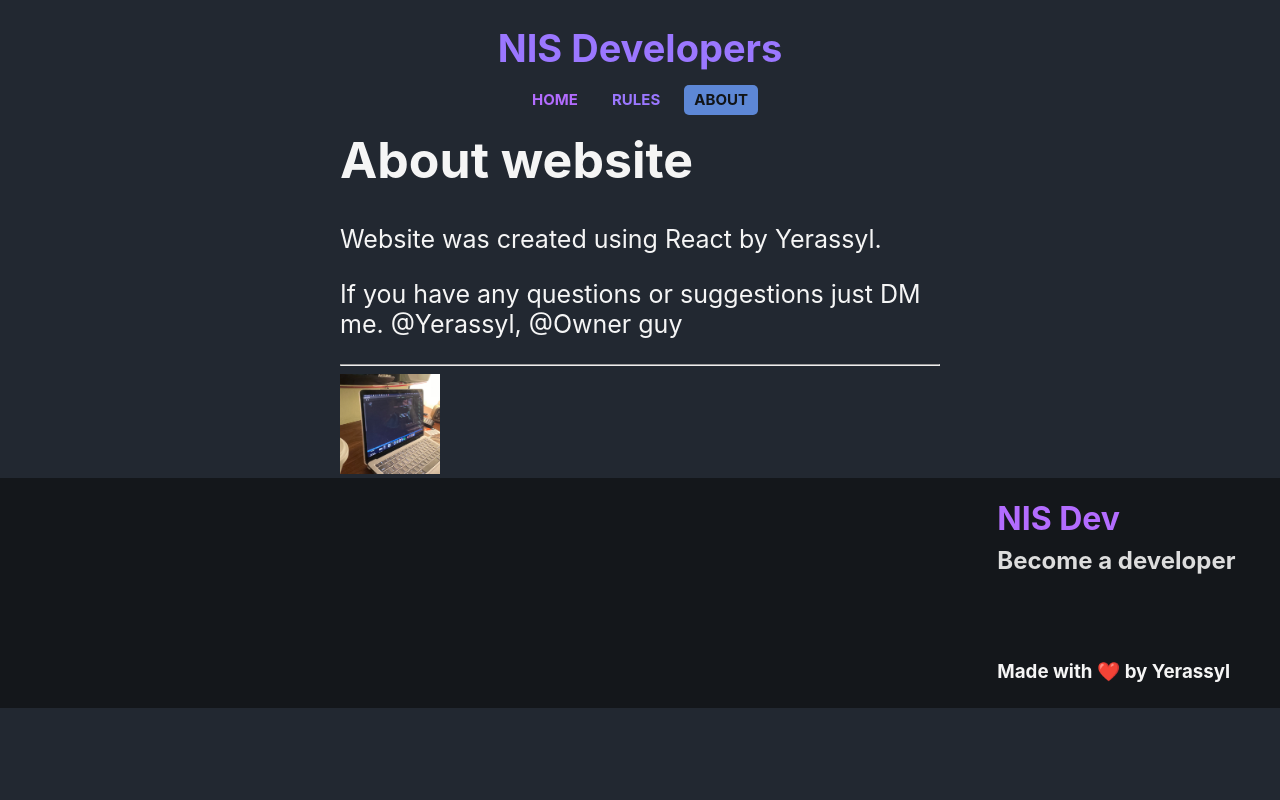
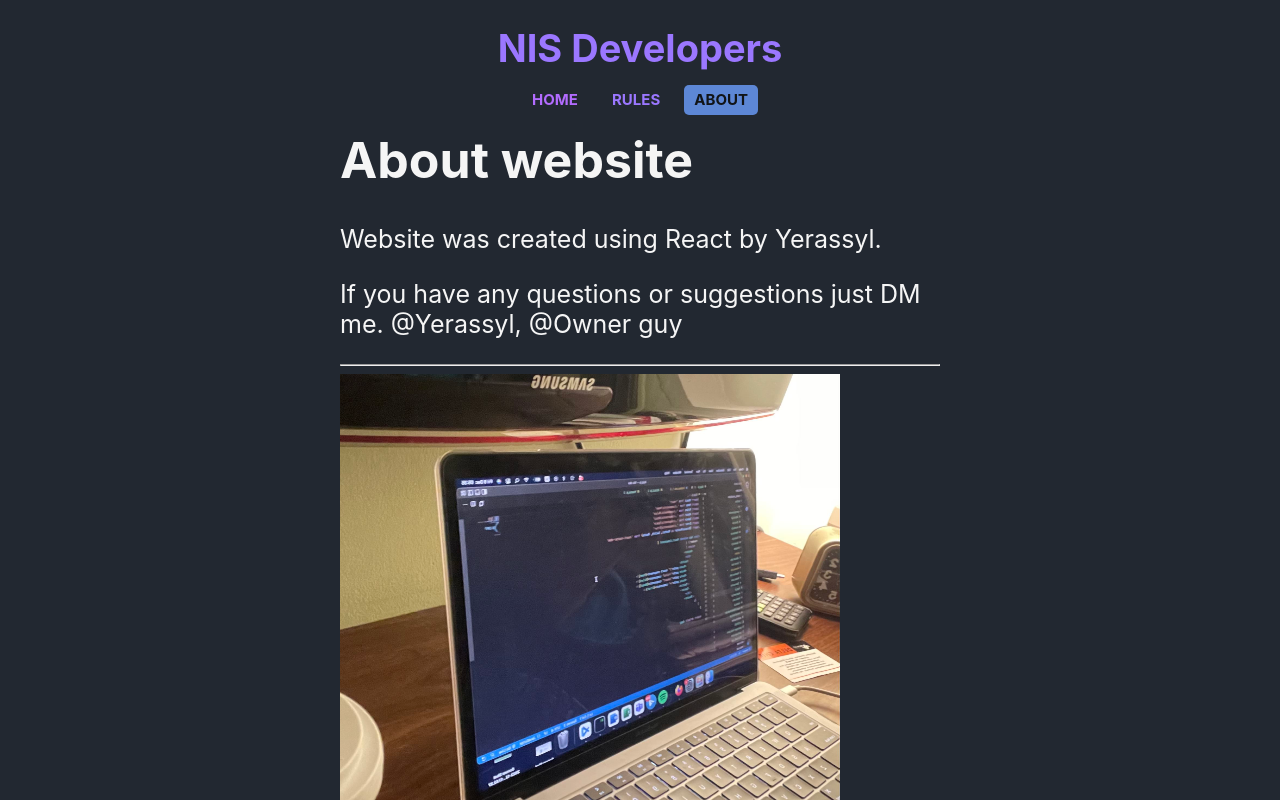
Before and after one commit to EraOfCoding/NIS-Dev-website, a React (Create React App) app: page /about in a window 1280 px wide. Shown: the top 800 px of the page. Built offline with nearby package versions, Linux system fonts and the light colour scheme.

Commit message:
LGTM informatika

```diff
--- a/src/styles/About.css
+++ b/src/styles/About.css
@@ -14,8 +14,8 @@
 }
 
 .about img {
-  width: 100px;
-  height: 100px;
+  width: 500px;
+  height: 500px;
 }
 
 .btns {
```
